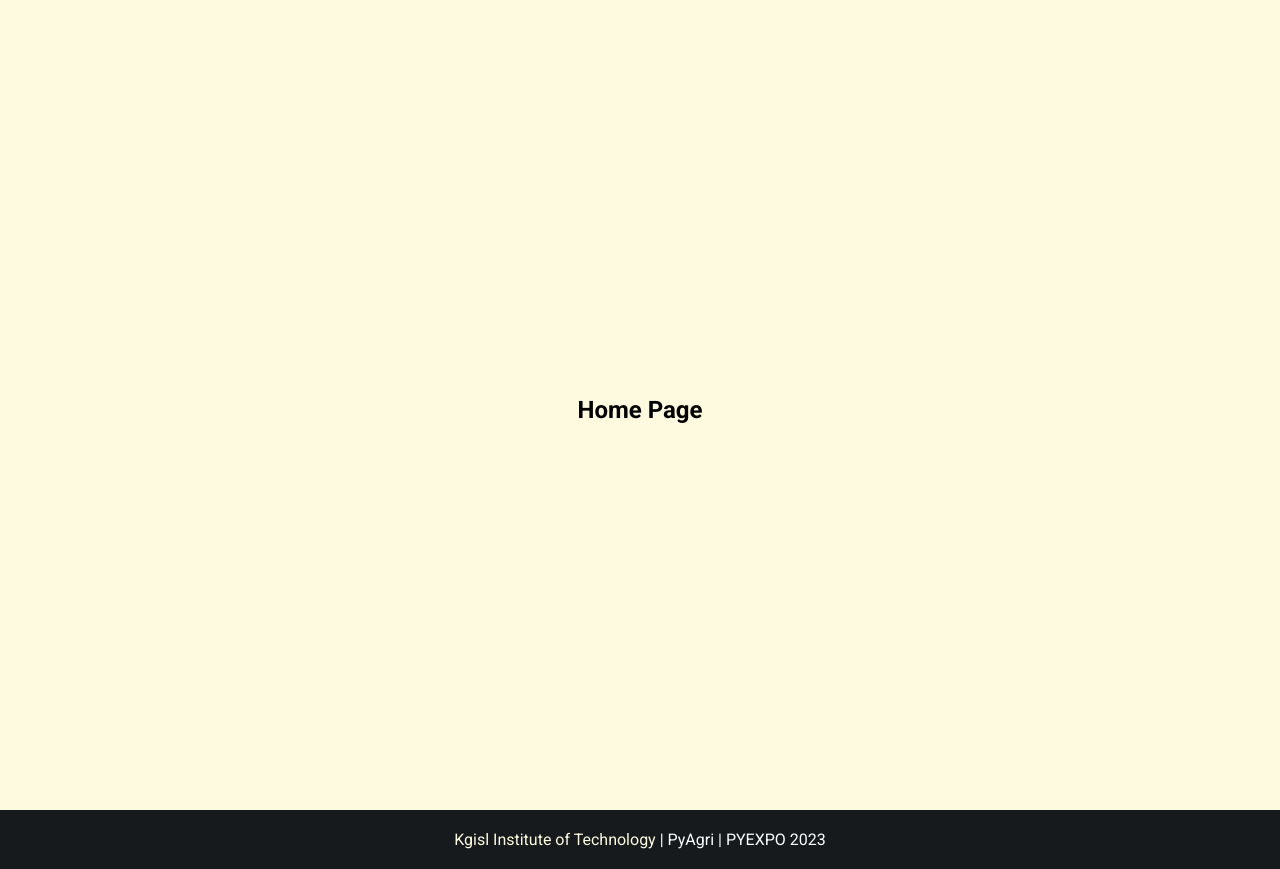
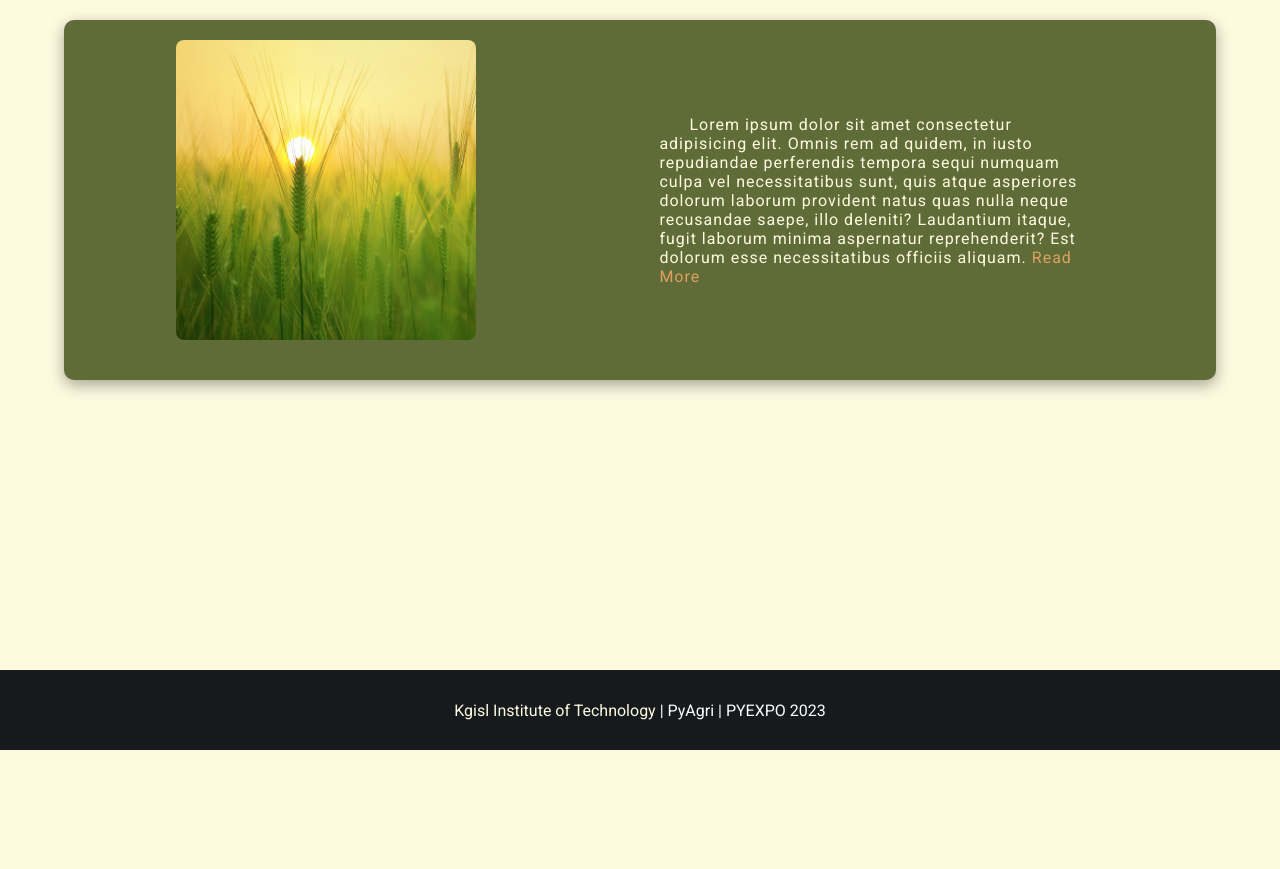
Before and after one commit to gdevakrishnan/py_agri, a Django app: page / in a window 1280 px wide. Shown: the part 50-919 px from the top of the page. After the commit the page ends 800 px from the top, so only its background shows below. Run offline with Django 4.2, Linux system fonts and the light colour scheme.

Commit message:
all are completed except content

```diff
--- a/agri_app/static/css/style.css
+++ b/agri_app/static/css/style.css
@@ -28,7 +28,7 @@ body {
 }
 
 section {
-  margin-top: 60px;
+  margin-top: 50px;
   min-height: 100vh;
   display: flex;
   justify-content: center;
@@ -144,12 +144,15 @@ nav ul li:hover a {
 
 .footer {
   width: 100%;
-  height: auto;
+  height: 80px;
   display: flex;
   justify-content: center;
   align-items: center;
+  flex-wrap: wrap;
   background-color: var(--footer);
-  padding: 20px 0px;
+  position: fixed;
+  bottom: 0;
+  margin-top: 10px;
 }
 
 .footer p {
@@ -170,6 +173,7 @@ nav ul li:hover a {
   display: flex;
   flex-direction: column;
   align-items: center;
+  margin-bottom: 100px;
 }
 
 .about .container {
@@ -472,3 +476,65 @@ nav ul li:hover a {
   text-align: justify;
   text-indent: 20px;
 }
+
+
+/* HOME PAGE */
+.index {
+  width: 100%;
+  height: 100%;
+  display: flex;
+  flex-direction: column;
+  justify-content: start;
+}
+
+/* ABOUT CONTENT */
+.index {
+  width: 100vw;
+  min-height: 100vh;
+}
+.index .about_container {
+  width: 90%;
+  height: auto;
+  display: flex;
+  justify-content: space-around;
+  align-items: center;
+  background-color: var(--main2);
+  padding: 20px;
+  margin: 20px 0px;
+  box-shadow: rgba(0, 0, 0, 0.35) 0px 5px 15px;
+  border-radius: 10px;
+}
+
+.index .about_container .container {
+  width: 300px;
+  height: 300px;
+  overflow: hidden;
+  border-radius: 8px;
+  margin-bottom: 20px;
+}
+
+.index .about_container .container img {
+  width: auto;
+  height: 100%;
+}
+
+.index .about_container .about_content_container {
+  width: 40%;
+  letter-spacing: 1px;
+  color: var(--bg);
+  text-indent: 30px;
+}
+
+.index .about_container .about_content_container a {
+  color: var(--main4);
+}
+
+@media screen and (max-width: 800px) {
+  .index .about_container {
+    flex-direction: column;
+  }
+
+  .index .about_container .about_content_container {
+    width: 90%;
+  }
+}
--- a/agri_app/templates/index.html
+++ b/agri_app/templates/index.html
@@ -1,6 +1,24 @@
-{% extends 'template.html' %}
-{% block content %}
-    <section class="index">
-        <h2>Home Page</h2>
-    </section>
+{% extends 'template.html' %} {% block content %}
+<section class="index">
+  <div class="about_container">
+    <div class="container">
+      <img
+        src="../static/images/about_image.jpg"
+        alt="py-agri"
+        class="about_img"
+      />
+    </div>
+    <div class="about_content_container">
+      <p class="content">
+        Lorem ipsum dolor sit amet consectetur adipisicing elit. Omnis rem ad
+        quidem, in iusto repudiandae perferendis tempora sequi numquam culpa vel
+        necessitatibus sunt, quis atque asperiores dolorum laborum provident
+        natus quas nulla neque recusandae saepe, illo deleniti? Laudantium
+        itaque, fugit laborum minima aspernatur reprehenderit? Est dolorum esse
+        necessitatibus officiis aliquam.
+        <a href="{% url 'about'%}">Read More</a>
+      </p>
+    </div>
+  </div>
+</section>
 {% endblock %}
--- a/agri_app/views.py
+++ b/agri_app/views.py
@@ -7,7 +7,9 @@ from . import views
 from .models import Blogs
 
 def index(request):
-    return render(request, 'index.html')
+    blog_content = Blogs.objects.all()
+
+    return render(request, 'index.html', {'blogs' : blog_content})
 
 def about(request):
     return render(request, 'about.html')
```
